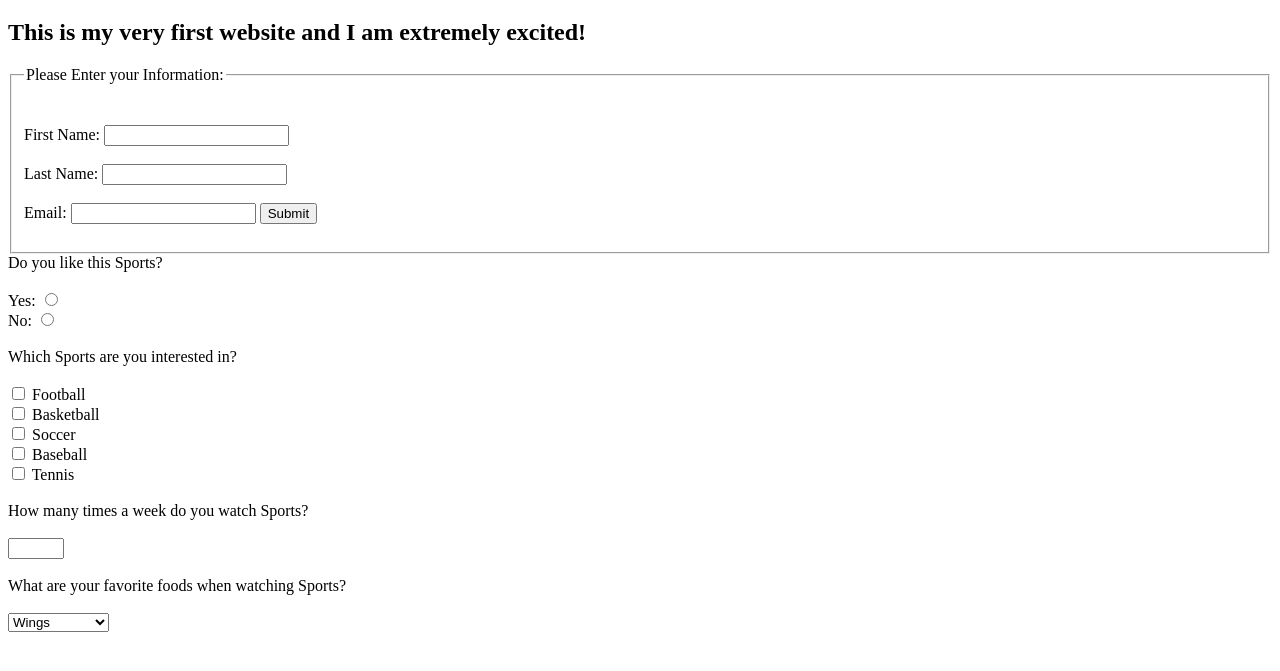
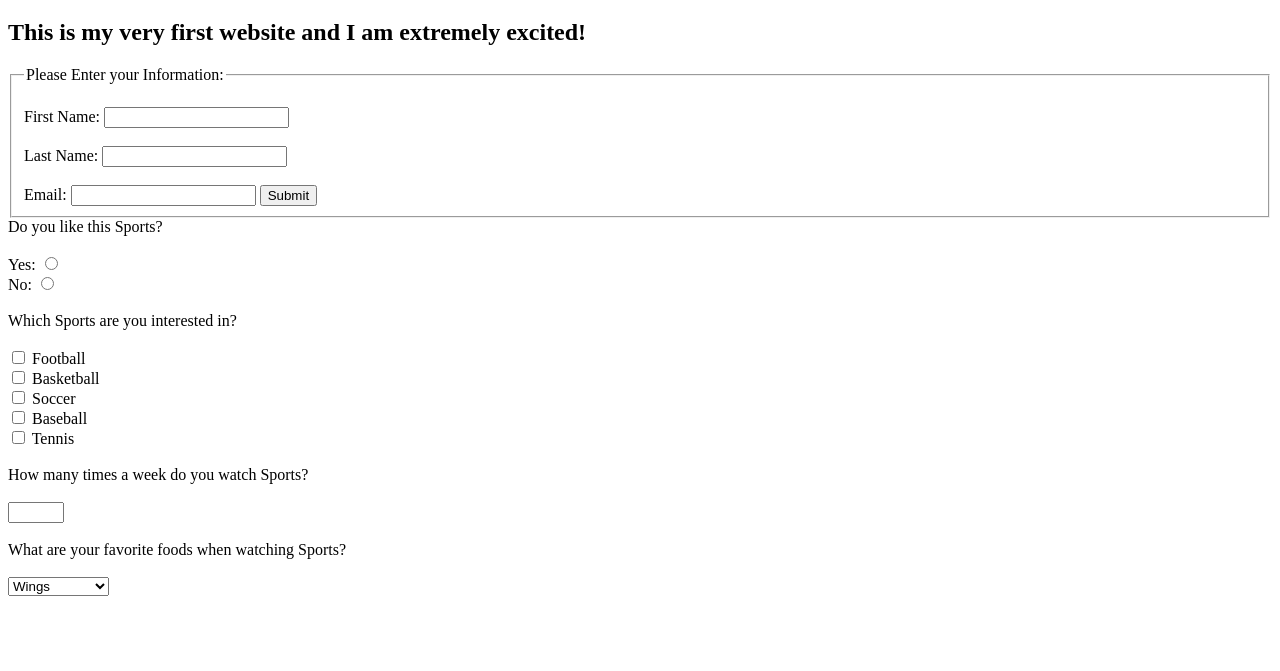
Before and after one commit to Tbar1864/Tomb-Web-Project, a website: page index.html in a window 1280 px wide. Shown: the part 61-732 px from the top of the page. Drawn offline with Linux system fonts and the light colour scheme.

Commit message:
Adjust spacing

```diff
--- a/index.html
+++ b/index.html
@@ -13,14 +13,14 @@
 
 		<form action="" method=""> <!-- Information Form -->
 			<fieldset>
-			<legend>Please Enter your Information:</legend> <br> <br>
+			<legend>Please Enter your Information:</legend> <br>
 			<label for="firstname">First Name:</label>
 			<input type="text" id="firstname" name="name"> <br> <br>
 			<label for="lastname">Last Name:</label>
 			<input type="text" id="lastname" name="lastname"> <br> <br>
 			<label for="email">Email:</label>
 			<input type="text" id="email" name="email">
-			<input type="submit" value="Submit"> <br> <br>
+			<input type="submit" value="Submit"> <br>
 			</fieldset>
 		</form>
 		<form action="" method=""> <!-- Yes/No Form -->
```
